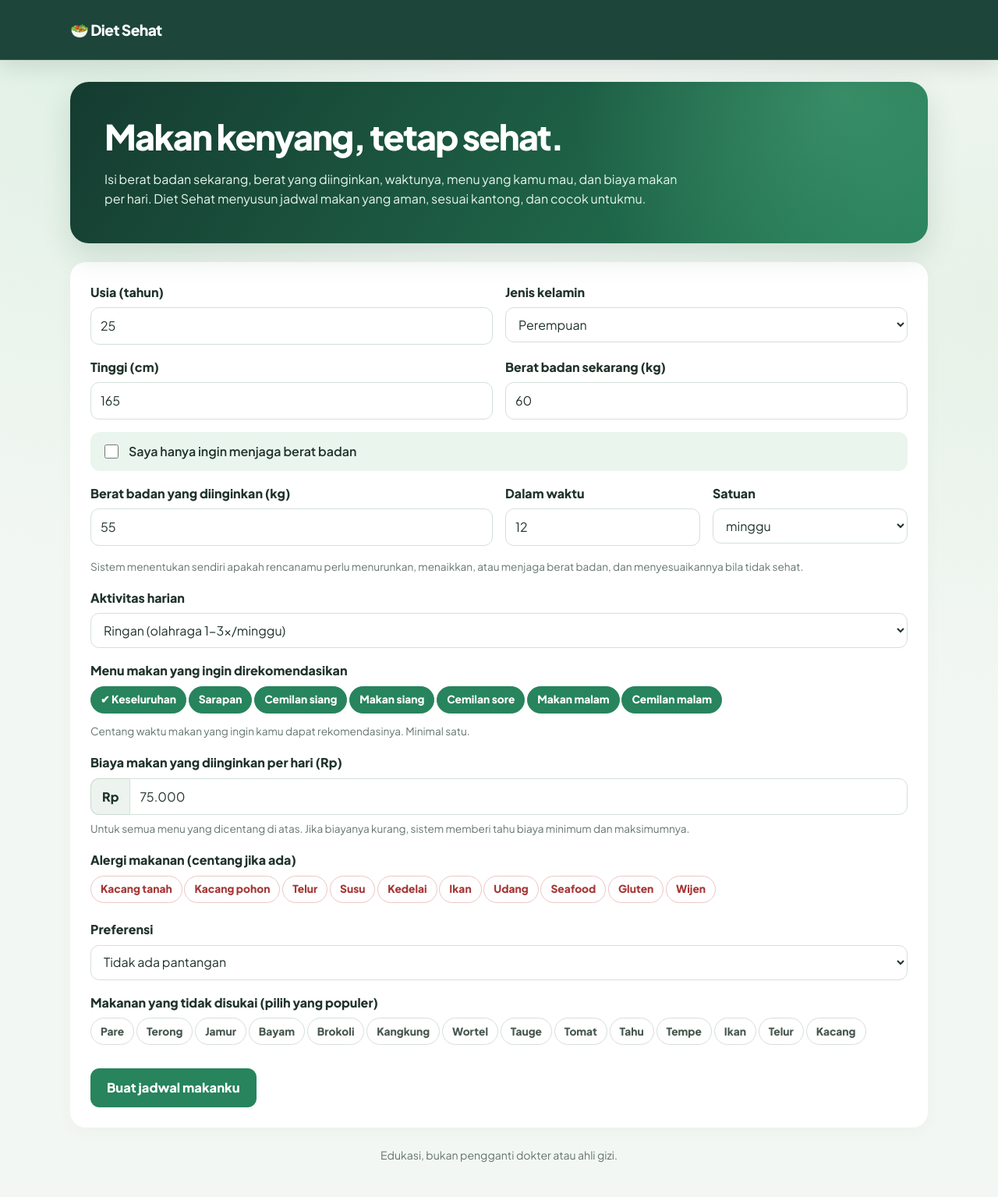
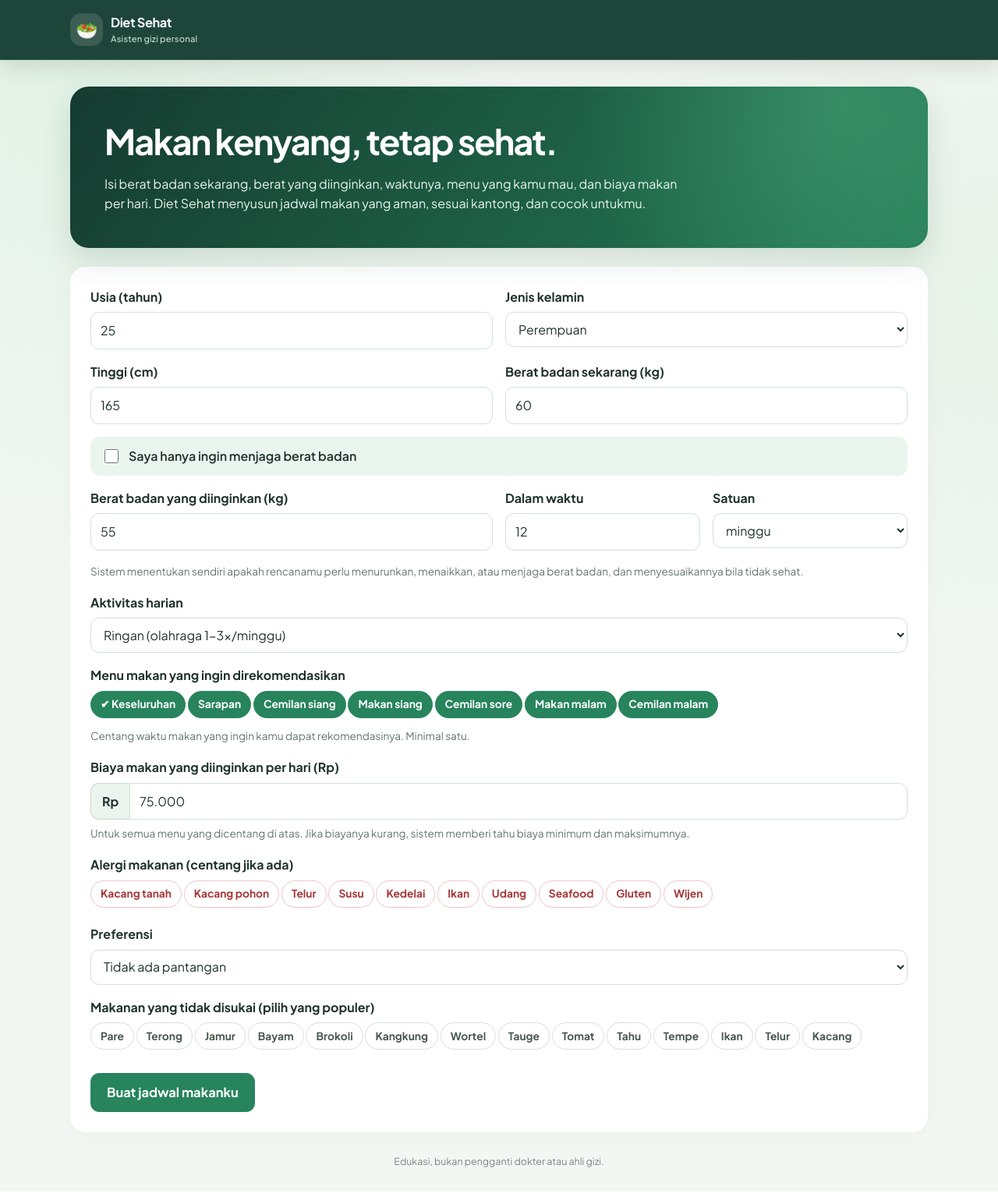
Before and after one commit to mfaizalfadhilulrohman/Diet-Sehat-Web, a Flask app: page / in a window 1280 px wide. Shown: the whole page at 78% size. After the commit the page ends 1497 px from the top, so only its background shows below. Run offline with Flask 3, Linux system fonts and the light colour scheme.

Commit message:
Add files via upload

```diff
--- a/templates/base.html
+++ b/templates/base.html
@@ -3,30 +3,35 @@
 <head>
   <meta charset="utf-8">
   <meta name="viewport" content="width=device-width, initial-scale=1">
+  <meta name="theme-color" content="#174b3b">
   <title>Diet Sehat – Asisten Gizi</title>
-  <link rel="preconnect" href="https://fonts.googleapis.com"><link rel="preconnect" href="https://fonts.gstatic.com" crossorigin>
-  <link href="https://fonts.googleapis.com/css2?family=Plus+Jakarta+Sans:wght@400;600;800&display=swap" rel="stylesheet" media="print" onload="this.media='all'">
+  <link rel="preconnect" href="https://fonts.googleapis.com">
+  <link rel="preconnect" href="https://fonts.gstatic.com" crossorigin>
+  <link href="https://fonts.googleapis.com/css2?family=Plus+Jakarta+Sans:wght@400;500;600;700;800&display=swap" rel="stylesheet">
   <link href="{{ url_for('static', filename='style.css') }}" rel="stylesheet">
 </head>
 <body>
   <nav class="navbar nav-nutri">
-    <div class="container nav-inner" style="max-width:1100px">
-      <a class="navbar-brand fw-bold text-white" href="{{ url_for('index') }}">🥗 Diet Sehat</a>
+    <div class="container nav-inner">
+      <a class="navbar-brand fw-bold" href="{{ url_for('index') }}">
+        <span class="brand-mark" aria-hidden="true">🥗</span>
+        <span class="brand-copy"><strong>Diet Sehat</strong><small>Asisten gizi personal</small></span>
+      </a>
       {% if session.get('profil') %}
-      <div class="btn-group btn-group-sm">
-        <a class="btn btn-light {{ 'active' if request.endpoint == 'jadwal' }}" href="{{ url_for('jadwal') }}">Jadwal</a>
-        <a class="btn btn-light {{ 'active' if request.endpoint == 'chat' }}" href="{{ url_for('chat') }}">Cari Menu</a>
-        <a class="btn btn-light {{ 'active' if request.endpoint == 'profil' }}" href="{{ url_for('profil') }}">Profil</a>
+      <div class="main-nav" aria-label="Navigasi utama">
+        <a class="nav-link {{ 'active' if request.endpoint == 'jadwal' }}" href="{{ url_for('jadwal') }}"><span class="nav-icon" aria-hidden="true">▦</span><span>Jadwal</span></a>
+        <a class="nav-link {{ 'active' if request.endpoint == 'chat' }}" href="{{ url_for('chat') }}"><span class="nav-icon" aria-hidden="true">⌕</span><span>Cari Menu</span></a>
+        <a class="nav-link {{ 'active' if request.endpoint == 'profil' }}" href="{{ url_for('profil') }}"><span class="nav-icon" aria-hidden="true">♙</span><span>Profil</span></a>
       </div>
       {% endif %}
     </div>
   </nav>
-  <main class="container py-4" style="max-width:1100px">
+  <main class="container page-content">
     {% for kategori, pesan in get_flashed_messages(with_categories=true) %}
       <div class="alert alert-{{ kategori }}">{{ pesan }}</div>
     {% endfor %}
     {% block content %}{% endblock %}
-    <p class="text-center text-muted small mt-4">Edukasi, bukan pengganti dokter atau ahli gizi.</p>
+    <p class="site-note">Edukasi, bukan pengganti dokter atau ahli gizi.</p>
   </main>
   {% block scripts %}{% endblock %}
 </body>
```
